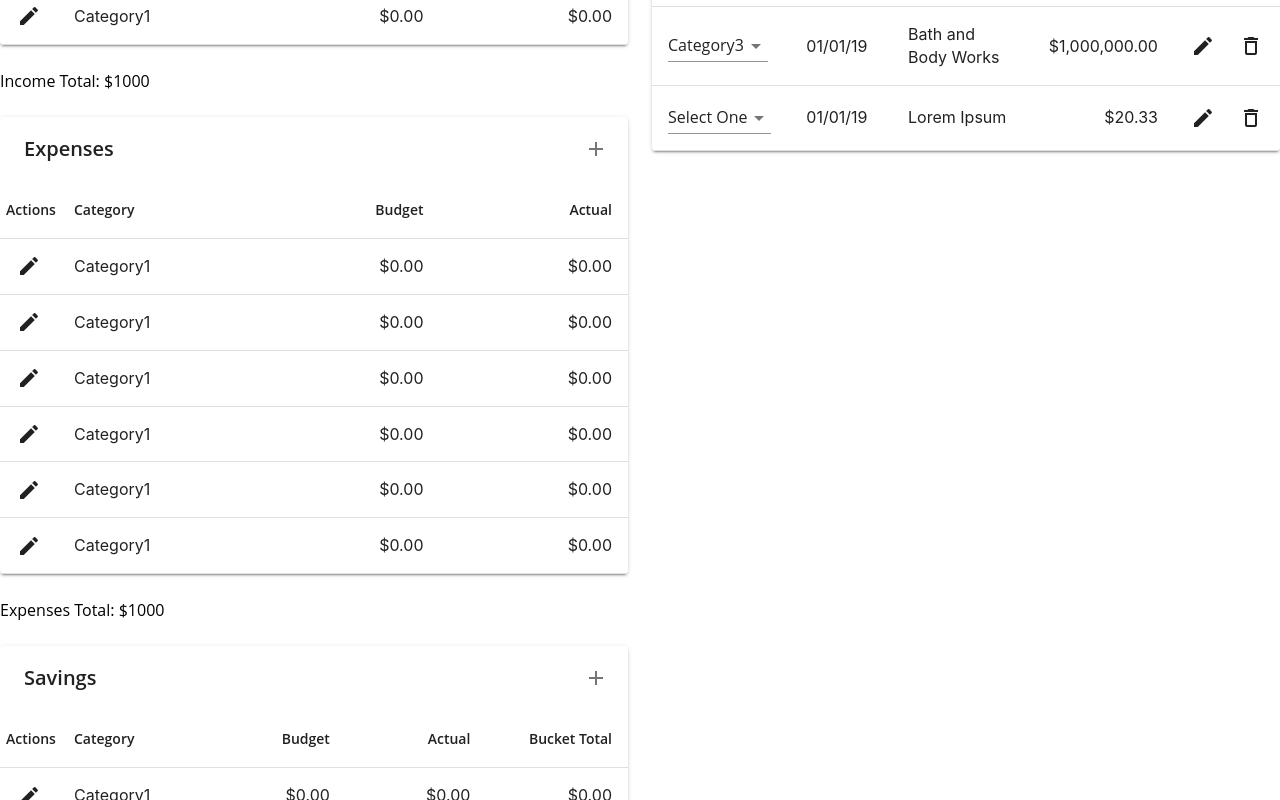
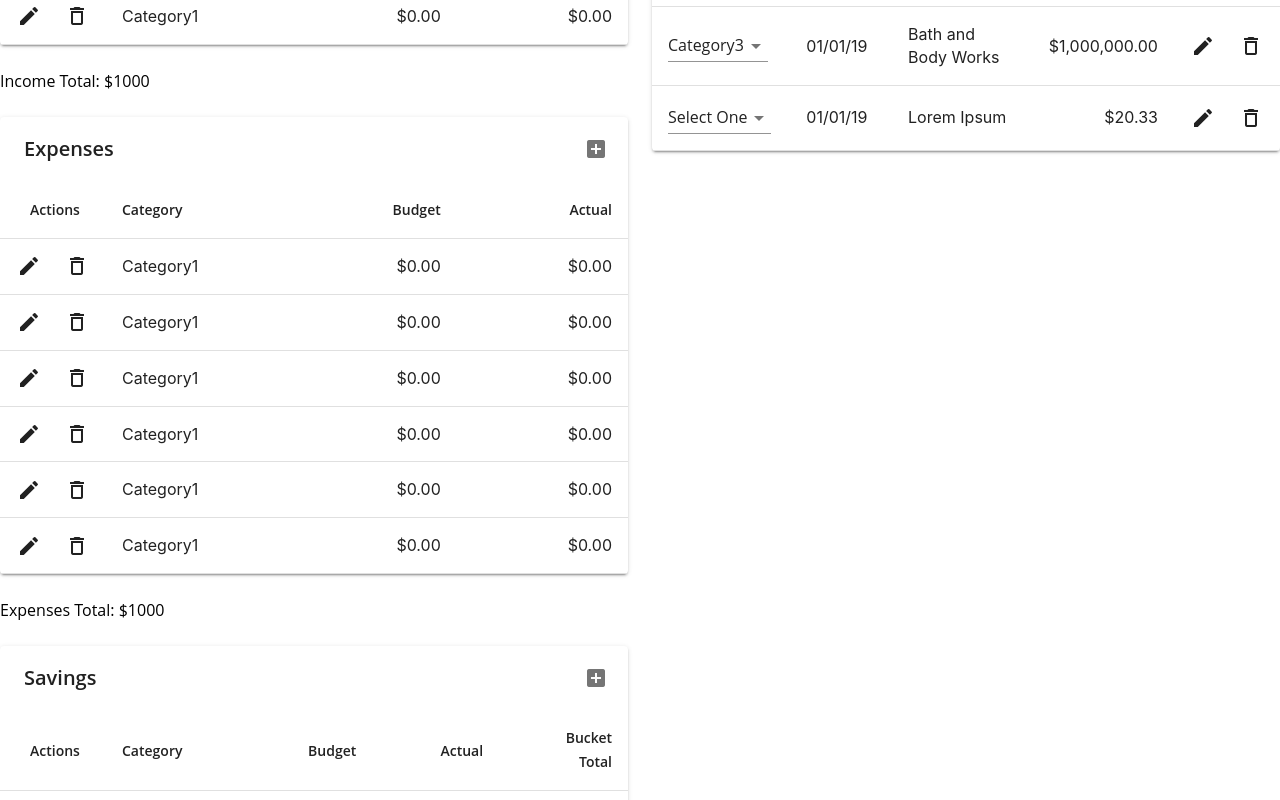
Before and after one commit to Jonny-B/budget, a React (Create React App) app in the folder budget_ui/: page / in a window 1280 px wide. Shown: the part 400-1200 px from the top of the page. Built offline with nearby package versions, Linux system fonts and the light colour scheme.

Commit message:
Add and Delete function for Budget tables.

```diff
--- a/budget_ui/src/js/components/Budget.js
+++ b/budget_ui/src/js/components/Budget.js
@@ -50,8 +50,8 @@ class Budget extends Component {
 
     handleUpdate = (updatedRowData) => {
         let data = [...this.state[`${updatedRowData.type}Data`]];
-        data.forEach((row)=> {
-            if (row.id === updatedRowData.id){
+        data.forEach((row) => {
+            if (row.id === updatedRowData.id) {
                 row.category = updatedRowData.category;
             }
         });
@@ -60,7 +60,7 @@ class Budget extends Component {
         this.updateDatabase(data);
     };
 
-    updateDatabase(data){
+    updateDatabase(data) {
         // Update assigned budget item in DB here and setState for updated data item.
     }
 
@@ -78,8 +78,19 @@ class Budget extends Component {
                             options={{search: false, paging: false}}
                             columns={[
                                 {title: 'Category', field: 'category'},
-                                {title: 'Budget', field: 'budget', type: 'currency'},
-                                {title: 'Actual', field: 'actual', type: 'currency'}
+                                {
+                                    title: 'Budget',
+                                    field: 'budget',
+                                    type: 'currency',
+                                    editComponent: props => (<input type="numeric" value={props.value}
+                                                                    onChange={e => props.onChange(e.target.value)}/>)
+                                },
+                                {
+                                    title: 'Actual',
+                                    field: 'actual',
+                                    type: 'currency',
+                                    editComponent: props => (<></>)
+                                }
                             ]}
                             actions={[
                                 {
@@ -90,18 +101,35 @@ class Budget extends Component {
                                     onClick: (event, rowData) => {
                                         this.handleEdit("income", rowData, event)
                                     }
-                                },
-                                {
-                                    icon: () => {
-                                        return <Add/>
-                                    },
-                                    tooltip: 'Add Transaction',
-                                    isFreeAction: true,
-                                    onClick: (event, rowData) => {
-                                        this.handleAdd("income")
-                                    }
                                 }
                             ]}
+                            editable={{
+                                onRowAdd: newData =>
+                                    new Promise((resolve) => {
+                                        setTimeout(() => {
+                                            {
+                                                const data = this.state.incomeData;
+                                                data.push(newData);
+                                                this.updateDatabase(newData);
+                                                this.setState({data}, () => resolve());
+                                            }
+                                            resolve()
+                                        }, 1000)
+                                    }),
+                                onRowDelete: oldData =>
+                                    new Promise((resolve) => {
+                                        setTimeout(() => {
+                                            {
+                                                let data = this.state.incomeData;
+                                                const index = data.indexOf(oldData);
+                                                data.splice(index, 1);
+                                                this.updateDatabase(oldData);
+                                                this.setState({data}, () => resolve());
+                                            }
+                                            resolve();
+                                        }, 1000);
+                                    })
+                            }}
                             data={this.state.incomeData}/>
                     </Grid>
                     <Grid item>
@@ -113,8 +141,20 @@ class Budget extends Component {
                             options={{search: false, paging: false}}
                             columns={[
                                 {title: 'Category', field: 'category'},
-                                {title: 'Budget', field: 'budget', type: 'currency'},
-                                {title: 'Actual', field: 'actual', type: 'currency'}
+                                {
+                                    title: 'Budget',
+                                    field: 'budget',
+                                    type: 'currency',
+                                    editComponent: props => (<input type="numeric" value={props.value}
+                                                                    onChange={e => props.onChange(e.target.value)}/>)
+                                },
+                                {
+                                    title: 'Actual',
+                                    field: 'actual',
+                                    type: 'currency',
+                                    editComponent: props => (<input type="numeric" value={props.value}
+                                                                    onChange={e => props.onChange(e.target.value)}/>)
+                                }
                             ]}
                             actions={[
                                 {
@@ -125,18 +165,35 @@ class Budget extends Component {
                                     onClick: (event, rowData) => {
                                         this.handleEdit("expenses", rowData, event)
                                     }
-                                },
-                                {
-                                    icon: () => {
-                                        return <Add/>
-                                    },
-                                    tooltip: 'Add Transaction',
-                                    isFreeAction: true,
-                                    onClick: (event, rowData) => {
-                                        this.handleAdd("expenses")
-                                    }
                                 }
                             ]}
+                            editable={{
+                                onRowAdd: newData =>
+                                    new Promise((resolve) => {
+                                        setTimeout(() => {
+                                            {
+                                                const data = this.state.expensesData;
+                                                data.push(newData);
+                                                this.updateDatabase(newData);
+                                                this.setState({data}, () => resolve());
+                                            }
+                                            resolve()
+                                        }, 1000)
+                                    }),
+                                onRowDelete: oldData =>
+                                    new Promise((resolve) => {
+                                        setTimeout(() => {
+                                            {
+                                                let data = this.state.expensesData;
+                                                const index = data.indexOf(oldData);
+                                                data.splice(index, 1);
+                                                this.updateDatabase(oldData);
+                                                this.setState({data}, () => resolve());
+                                            }
+                                            resolve();
+                                        }, 1000);
+                                    })
+                            }}
                             data={this.state.expensesData}/>
                     </Grid>
                     <Grid item>
@@ -148,9 +205,27 @@ class Budget extends Component {
                             options={{search: false, paging: false}}
                             columns={[
                                 {title: 'Category', field: 'category'},
-                                {title: 'Budget', field: 'budget', type: 'currency'},
-                                {title: 'Actual', field: 'actual', type: 'currency'},
-                                {title: 'Bucket Total', field: 'bucketTotal', type: 'currency'}
+                                {
+                                    title: 'Budget',
+                                    field: 'budget',
+                                    type: 'currency',
+                                    editComponent: props => (<input type="numeric" value={props.value}
+                                                                    onChange={e => props.onChange(e.target.value)}/>)
+                                },
+                                {
+                                    title: 'Actual',
+                                    field: 'actual',
+                                    type: 'currency',
+                                    editComponent: props => (<input type="numeric" value={props.value}
+                                                                    onChange={e => props.onChange(e.target.value)}/>)
+                                },
+                                {
+                                    title: 'Bucket Total',
+                                    field: 'bucketTotal',
+                                    type: 'currency',
+                                    editComponent: props => (<input type="numeric" value={props.value}
+                                                                    onChange={e => props.onChange(e.target.value)}/>)
+                                }
                             ]}
                             actions={[
                                 {
@@ -161,18 +236,35 @@ class Budget extends Component {
                                     onClick: (event, rowData) => {
                                         this.handleEdit('savings', rowData, event)
                                     }
-                                },
-                                {
-                                    icon: () => {
-                                        return <Add/>
-                                    },
-                                    tooltip: 'Add Transaction',
-                                    isFreeAction: true,
-                                    onClick: (event, rowData) => {
-                                        this.handleAdd("savings")
-                                    }
                                 }
                             ]}
+                            editable={{
+                                onRowAdd: newData =>
+                                    new Promise((resolve) => {
+                                        setTimeout(() => {
+                                            {
+                                                const data = this.state.savingsData;
+                                                data.push(newData);
+                                                this.updateDatabase(newData);
+                                                this.setState({data}, () => resolve());
+                                            }
+                                            resolve()
+                                        }, 1000)
+                                    }),
+                                onRowDelete: oldData =>
+                                    new Promise((resolve) => {
+                                        setTimeout(() => {
+                                            {
+                                                let data = this.state.savingsData;
+                                                const index = data.indexOf(oldData);
+                                                data.splice(index, 1);
+                                                this.updateDatabase(oldData);
+                                                this.setState({data}, () => resolve());
+                                            }
+                                            resolve();
+                                        }, 1000);
+                                    })
+                            }}
                             data={this.state.savingsData}/>
                     </Grid>
                     <Grid item>
@@ -191,8 +283,6 @@ class Budget extends Component {
     }
 }
 
-const styles = theme => ({
-
-});
+const styles = theme => ({});
 
 export default withStyles(styles)(Budget)
```
